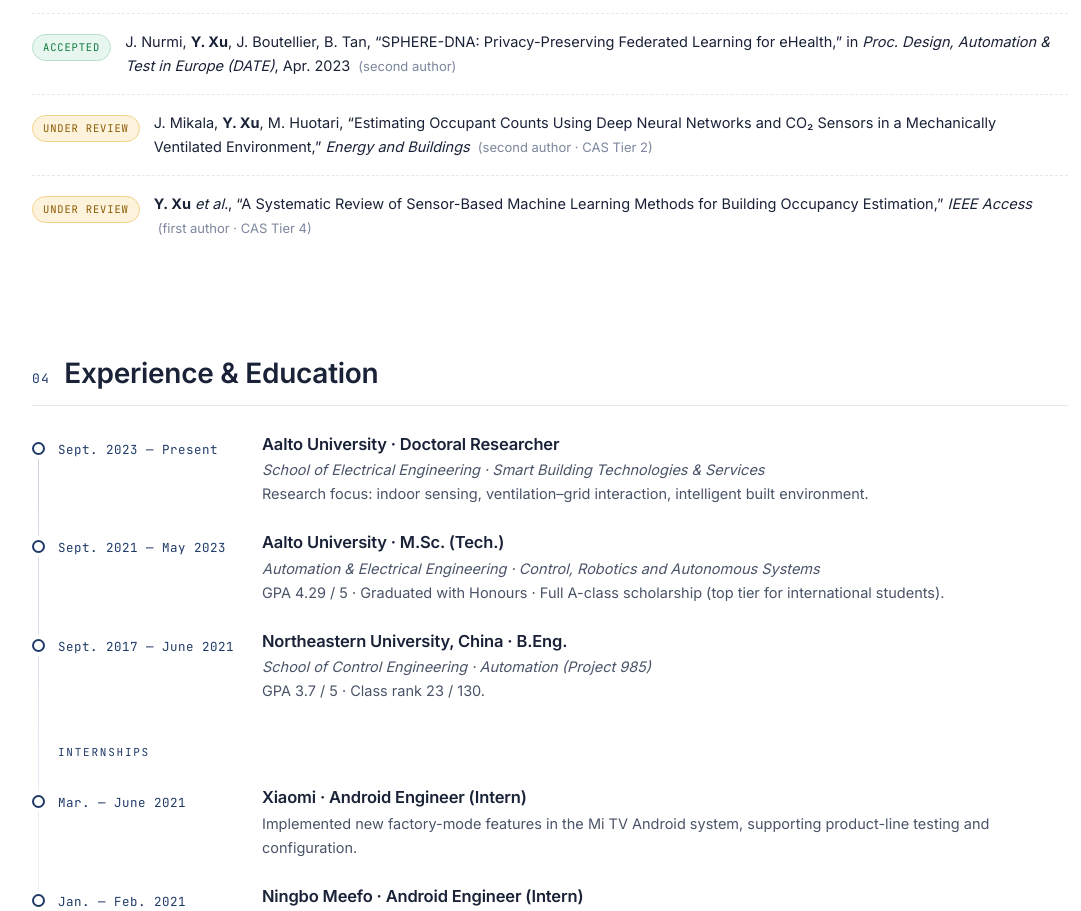
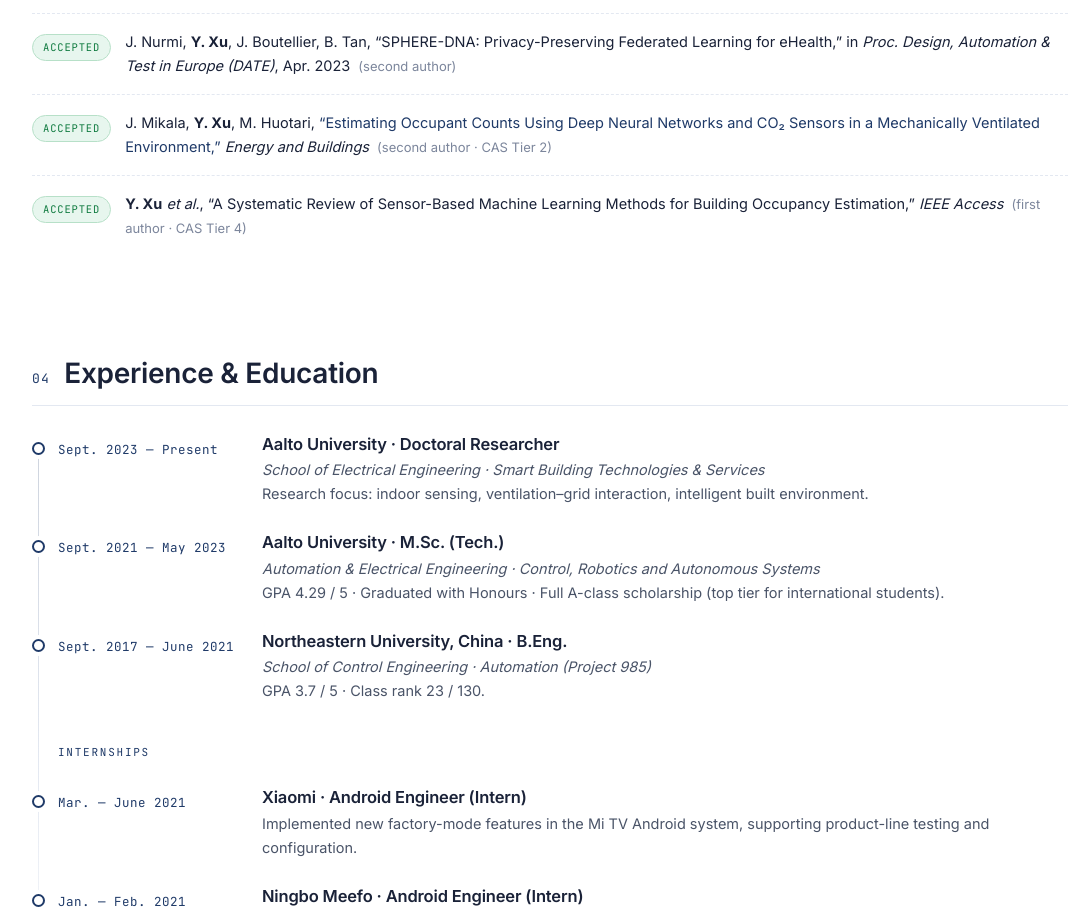
Before and after one commit to Dadaist-chn/dadaist-chn.github.io, a plain HTML site: page index.html in a window 1280 px wide. Shown: the part 3024-3935 px from the top of the page, without its empty margins (90-1171 px from the left). Drawn offline with Linux system fonts and the light colour scheme.

Commit message:
Mark Energy and Buildings and IEEE Access papers as accepted; update CV PDFs
- Energy and Buildings paper now links to its DOI (10.1016/j.enbuild.2026.118015)
- Replace EN/CN CV PDFs with the latest compiled versions (both papers listed as accepted)

Co-Authored-By: Claude Opus 5.5 <noreply@anthropic.com>

```diff
--- a/index.html
+++ b/index.html
@@ -264,16 +264,16 @@
       </p>
     </li>
     <li>
-      <span class="pub-status pub-review" data-en="Under review" data-zh="在投"></span>
+      <span class="pub-status pub-accepted" data-en="Accepted" data-zh="已录用"></span>
       <p>
         J. Mikala, <strong>Y. Xu</strong>, M. Huotari,
-        “Estimating Occupant Counts Using Deep Neural Networks and CO₂ Sensors in a Mechanically Ventilated Environment,”
+        <a href="https://doi.org/10.1016/j.enbuild.2026.118015" target="_blank" rel="noopener">“Estimating Occupant Counts Using Deep Neural Networks and CO₂ Sensors in a Mechanically Ventilated Environment,”</a>
         <em>Energy and Buildings</em>
         <span class="pub-meta" data-en="(second author · CAS Tier 2)" data-zh="（二作 · 中科院 2 区）"></span>
       </p>
     </li>
     <li>
-      <span class="pub-status pub-review" data-en="Under review" data-zh="在投"></span>
+      <span class="pub-status pub-accepted" data-en="Accepted" data-zh="已录用"></span>
       <p>
         <strong>Y. Xu</strong> <em>et al.</em>,
         “A Systematic Review of Sensor-Based Machine Learning Methods for Building Occupancy Estimation,”
```
Also changed, not shown: 2 other files.
